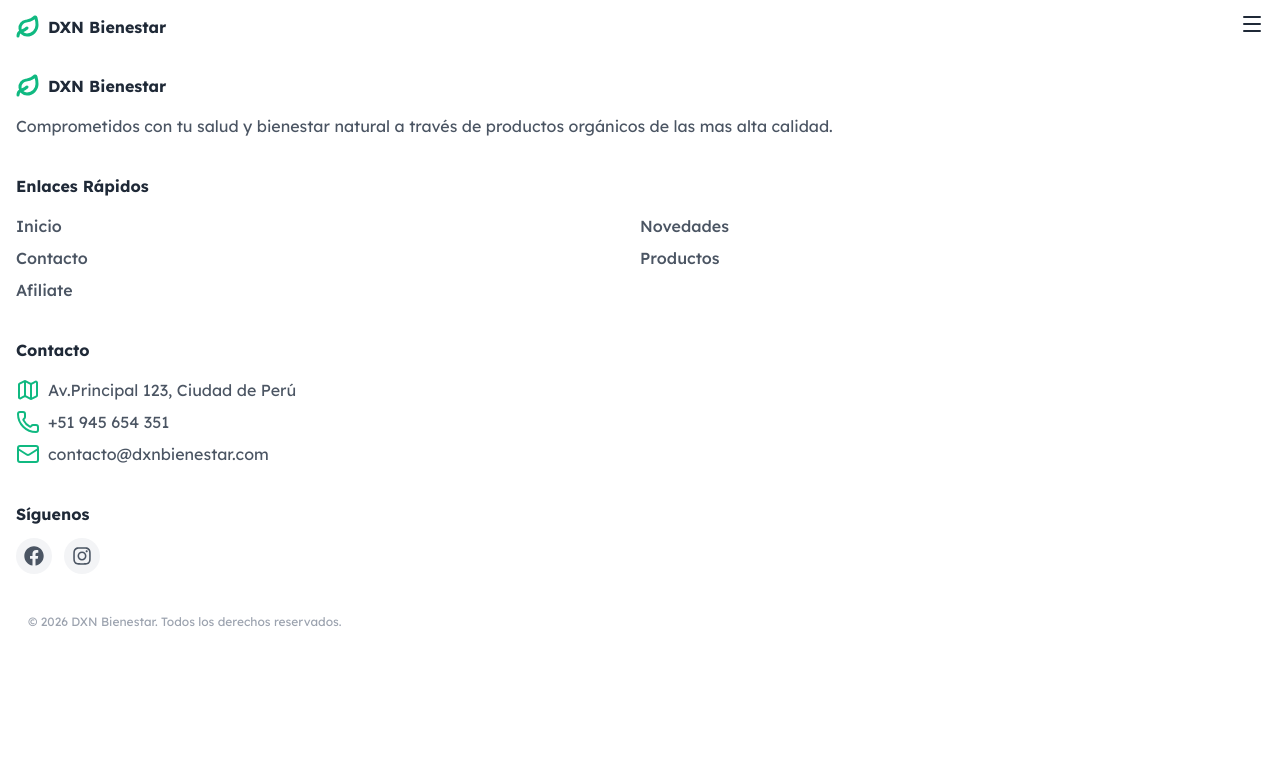
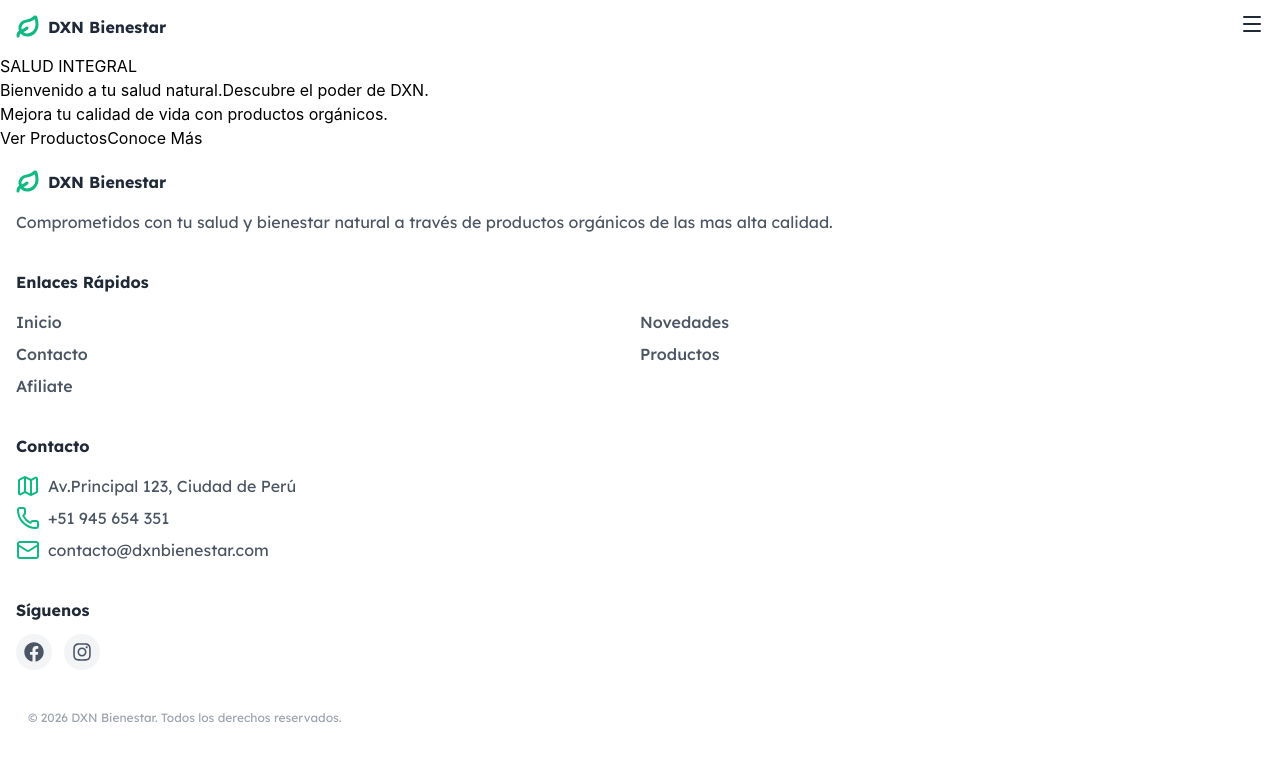
Before and after one commit to San-Tri/dxn_bienestar, a React (Vite) app: page / in a window 1280 px wide. Shown: the top 760 px of the page. Built offline with nearby package versions, Linux system fonts and the light colour scheme.

Commit message:
fetch: estructurar el banner

```diff
--- a/src/App.tsx
+++ b/src/App.tsx
@@ -1,10 +1,19 @@
 import Header from "./components/Header";
 import Footer from "./components/Footer";
+import Banner from "./components/Banner";
 
 function App() {
   return (
     <>
       <Header />
+      <Banner
+        imagenBanner=""
+        etiquetaBanner="SALUD INTEGRAL"
+        tituloBanner="Bienvenido a tu salud natural."
+        tituloMarcadoBanner="Descubre el poder de DXN."
+        descripcionBanner="Mejora tu calidad de vida con productos orgánicos."
+        redireccionBanner=""
+      />
       <Footer />
     </>
   );
--- /dev/null
+++ b/src/components/Banner.tsx
@@ -0,0 +1,32 @@
+interface BannerProps {
+  imagenBanner: string;
+  etiquetaBanner: string;
+  tituloBanner: string;
+  tituloMarcadoBanner: string;
+  descripcionBanner: string;
+  redireccionBanner: string;
+}
+
+function Banner({
+  imagenBanner,
+  etiquetaBanner,
+  tituloBanner,
+  tituloMarcadoBanner,
+  descripcionBanner,
+  redireccionBanner,
+}: BannerProps) {
+  return (
+    <div>
+      <img src={imagenBanner} alt="" />
+      <p>{etiquetaBanner}</p>
+      <h2>
+        {tituloBanner}
+        <span>{tituloMarcadoBanner}</span>
+      </h2>
+      <p>{descripcionBanner}</p>
+      <a href="#">Ver Productos</a>
+      <a href={redireccionBanner}>Conoce Más</a>
+    </div>
+  );
+}
+export default Banner;
```
